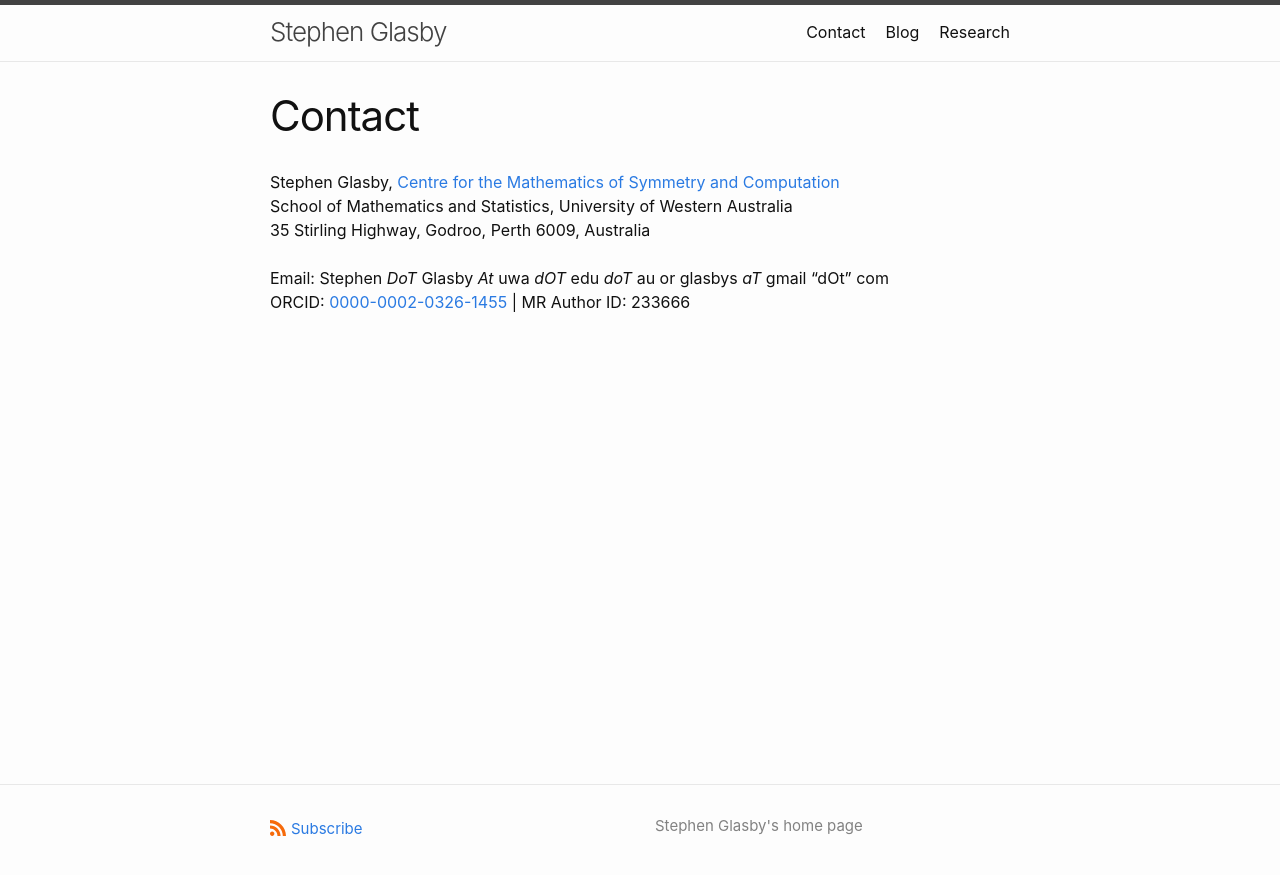
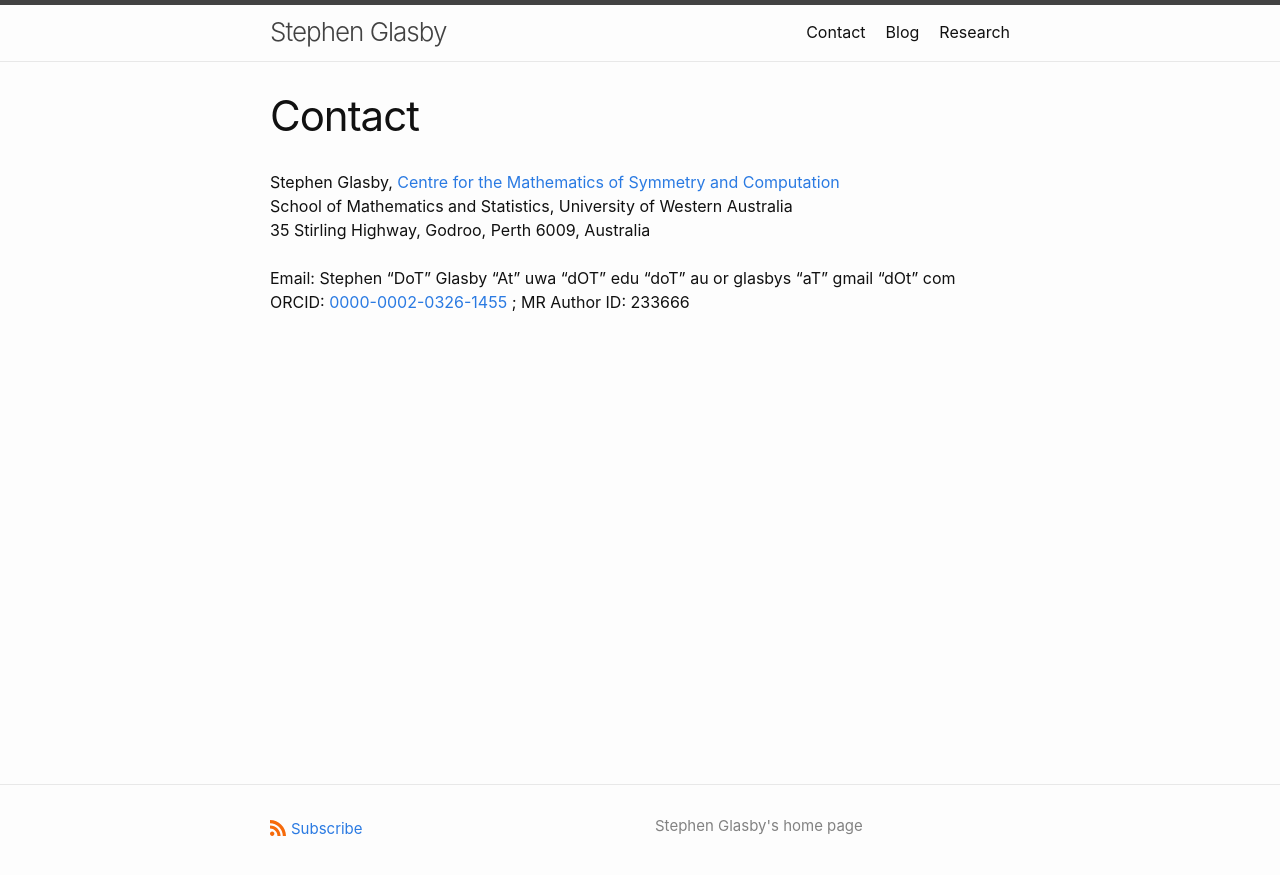
Before and after one commit to StephenGlasby/StephenGlasby.github.io, a Jekyll site: the page built from about.md, in a window 1280 px wide. Shown: the top 875 px of the page. Built offline with Jekyll 4.4.1, drawn with Linux system fonts in a browser that asks for light colours.

```diff
--- a/about.md
+++ b/about.md
@@ -8,6 +8,7 @@ Stephen Glasby, [Centre for the Mathematics of Symmetry and Computation](https:/
 School of Mathematics and Statistics, University of Western Australia<br />
 35 Stirling Highway, Godroo, Perth 6009, Australia<br />
 <br />
-Email: Stephen *DoT* Glasby *At* uwa *dOT* edu *doT* au  or glasbys *aT* gmail "dOt" com<br />
-ORCID: [0000-0002-0326-1455](https://orcid.org/0000-0002-0326-1455) |
+Email: Stephen "DoT" Glasby "At" uwa "dOT" edu "doT" au  or
+glasbys "aT" gmail "dOt" com<br />
+ORCID: [0000-0002-0326-1455](https://orcid.org/0000-0002-0326-1455) ;
 MR Author ID: 233666
```
